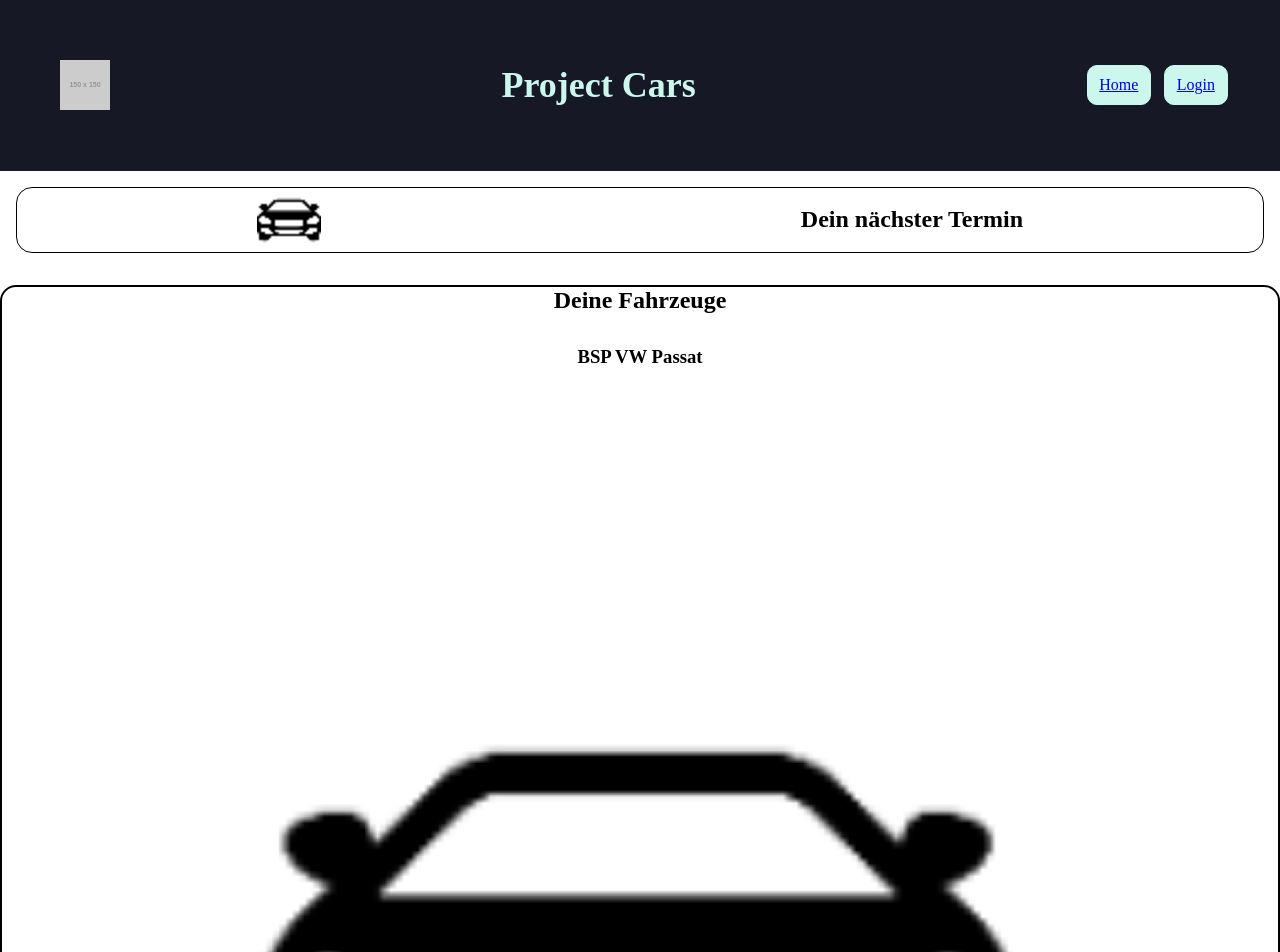
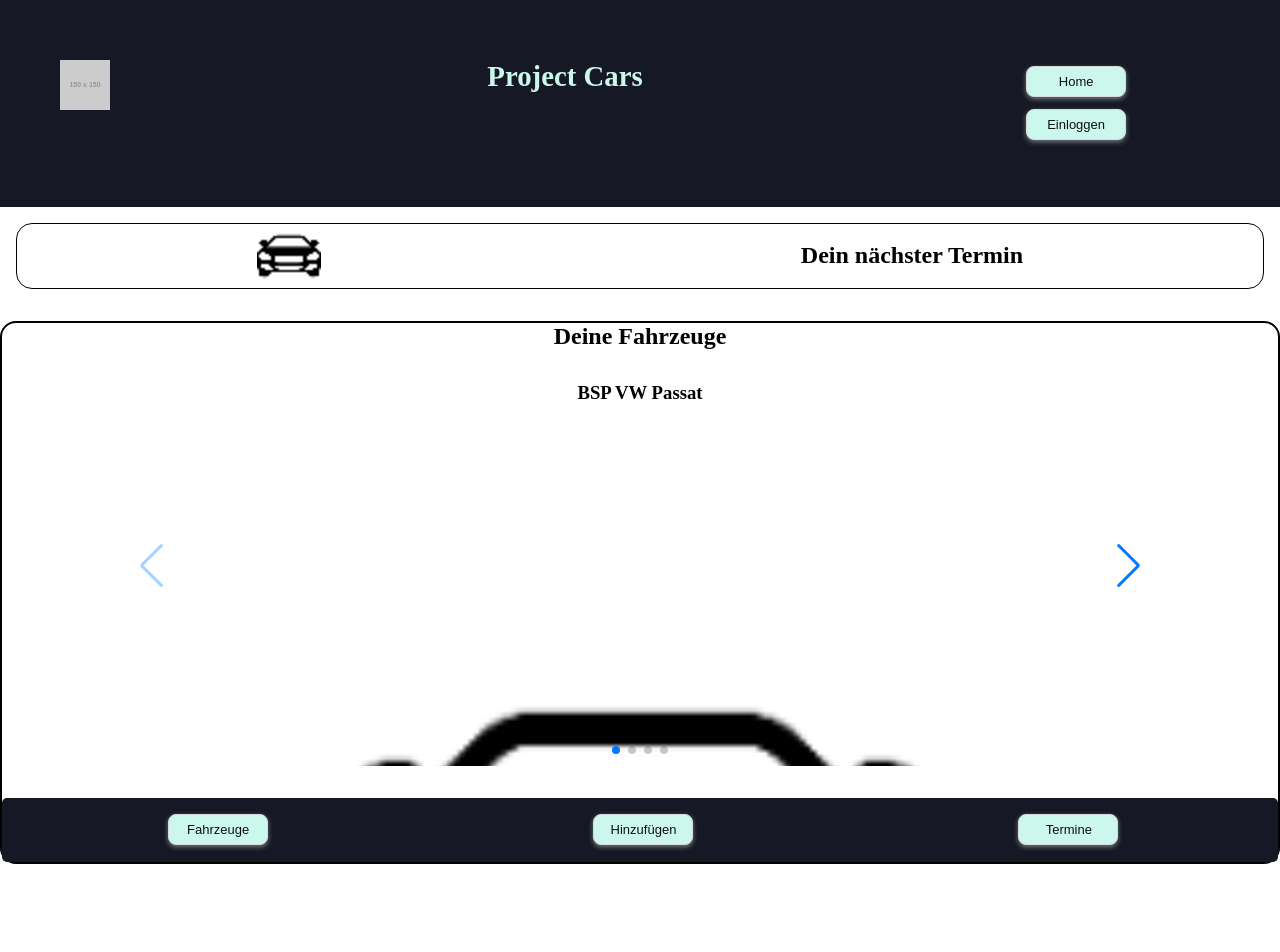
Before and after one commit to xSm1Le/projectcars, a React app: page / in a window 1280 px wide. Shown: the top 952 px of the page. After the commit the page ends 896 px from the top, so only its background shows below. Built offline with nearby package versions, Linux system fonts and the light colour scheme; the HTML template or start-up script is replaced by a standard one.

Commit message:
Buttons Angepasst und gestyled

```diff
--- a/src/components/Pages/addcars.jsx
+++ b/src/components/Pages/addcars.jsx
@@ -1,14 +1,15 @@
 import React from "react";
 import "./addcars.css";
 import { MyVehiclesButtons } from "../reusables/myvehicles";
+import './buttons.css';
 
 export const AddCars = () => {
     return (
         <section>
             <div className="addCarsOverview">
                 <div className="topButtons">
-                    <button>Bild Hinzufügen</button>
-                    <button>Fahrzeug Hinzufügen</button>
+                    <button class="button-13" role="button">Bild Hinzufügen</button>
+                    <button class="button-13" role="button">Fahrzeug Hinzufügen</button>
                 </div>
                 <div>
                     <MyVehiclesButtons />
--- a/src/components/Pages/buttons.css
+++ b/src/components/Pages/buttons.css
@@ -1,6 +1,6 @@
 /* CSS */
 .button-13 {
-  background-color: #fff;
+  background-color: #cbf7ed;
   border: 1px solid #d5d9d9;
   border-radius: 8px;
   box-shadow: rgba(213, 217, 217, .5) 0 2px 5px 0;
--- a/src/components/Pages/landingpage.jsx
+++ b/src/components/Pages/landingpage.jsx
@@ -2,11 +2,26 @@ import React from 'react';
 import { SlideShow } from '../comps/swiper';
 import './landingpage.css';
 import { Link } from 'react-router-dom';
+import { useNavigate } from 'react-router';
 
 
 export const Landingpage = () => {
+    const navigate = useNavigate();
+
+    const navigateToAddcars = () => {
+        navigate('/addcars');
+    };
+
+    const navigateToTermine = () => {
+        navigate('/termine');
+    };
+
+    const navigateToMyCars = () => {
+        navigate('/mycars');
+    };
+
     return (
-        <section>
+        <section className="mainLanding">
             <section className='yourDateLP' >
                 <div className='LPDates'>
                     <img src="../favicon-32x32.png" alt="beispiel auto" />
@@ -18,13 +33,13 @@ export const Landingpage = () => {
                 <SlideShow />
                 <ul className='LPButtons'>
                     <li>
-                        <Link to="/" className='LPButton'>Fahrzeug verwalten</Link>
+                    <button class="button-13" role="button" onClick={navigateToMyCars}>Fahrzeuge</button>
                     </li>
                     <li>
-                        <Link to="/addcars" className='LPButton'>Fahrzeug hinzufügen</Link>
+                    <button class="button-13" role="button" onClick={navigateToAddcars}>Hinzufügen</button>
                     </li>
                     <li>
-                        <Link to="/kalender" className='LPButton'>Termin verwalten</Link>
+                    <button class="button-13" role="button" onClick={navigateToTermine}>Termine</button>
                     </li>
                 </ul>
             </section>
--- a/src/components/Pages/login.css
+++ b/src/components/Pages/login.css
@@ -11,7 +11,7 @@
     flex-direction: column;
     height: 70vh;
     width: 70vw;
-    background-color: #cbf7ed;
+    background-color: #ecededb7;
     border: #00000021;
     border-radius: 4%;
 }
--- a/src/components/Pages/register.css
+++ b/src/components/Pages/register.css
@@ -11,7 +11,7 @@
     flex-direction: column;
     height: 70vh;
     width: 70vw;
-    background-color: #cbf7ed;
+    background-color: #ecededb7;
     border: #00000021;
     border-radius: 4%;
 }
--- a/src/components/Pages/register.jsx
+++ b/src/components/Pages/register.jsx
@@ -1,9 +1,16 @@
 import React from 'react';
 import './register.css';
 import './buttons.css';
+import { useNavigate } from 'react-router';
 
 
 export const Register = () => {
+    const navigate = useNavigate();
+
+    const navigateToLogin = () => {
+        navigate('/login');
+    };
+
     return (
         <section className="registerSection">
             <div className="registerPage">
@@ -22,6 +29,9 @@ export const Register = () => {
                 <div>
                     <button class="button-13" role="button">Registrieren</button>
                 </div>
+                <div>
+                <button class="button-13" role="button" onClick={navigateToLogin}>Abbrechen</button>
+                </div>
             </div>
         </section>
     )
--- a/src/components/comps/swiper.css
+++ b/src/components/comps/swiper.css
@@ -1,6 +1,6 @@
 .swiper {
-    width: 100%;
-    height: 100%;
+    width: 80vw;
+    height: 50vh;
     margin: 1rem 0 2rem 0;
 
 }
--- a/src/components/reusables/nav.css
+++ b/src/components/reusables/nav.css
@@ -2,10 +2,11 @@
     background-color: #161925;
     color: #cbf7ed;
     padding: 10px;
+    width: 100vw;
 }
 
 .PJName {
-    font-size: 1.5em;
+    font-size: 1.2em;
     font-weight: bold;
 }
 
@@ -17,23 +18,7 @@
     margin: 0;
 }
 
-.navbar ul li {
-    display: flex;
-    justify-content: center;
-    align-items: center;
-    margin-right: 10px;
-}
-
 .navbar ul li img {
     height: 50px;
     width: auto;
 }
-
-.navButton {
-    height: 2.5rem;
-    width: 4rem;
-    background-color: #cbf7ed;
-    border: 1px solid #cbf7ed;
-    border-radius: 10px;
-    padding: 0.8rem;
-}
--- a/src/components/reusables/nav.jsx
+++ b/src/components/reusables/nav.jsx
@@ -1,8 +1,20 @@
 import { Link } from 'react-router-dom';
 import './nav.css';
+import '../Pages/buttons.css';
+import { useNavigate } from 'react-router';
 
 
 export const Navbar = () => {
+    const navigate = useNavigate();
+
+    const navigateToHome = () => {
+        navigate('/');
+    };
+
+    const navigateToLogin = () => {
+        navigate('/login');
+    };
+
     return (
         <nav className="navbar">
             <ul>
@@ -15,12 +27,8 @@ export const Navbar = () => {
                     </h1>
                 </li>
                 <li>
-                    <li className="navButton">
-                    <Link to="/">Home</Link>
-                    </li>
-                    <li className="navButton">
-                    <Link to="/login">Login</Link>
-                    </li>
+                    <button class="button-13" role="button" onClick={navigateToHome}>Home</button>
+                    <button class="button-13" role="button" onClick={navigateToLogin}>Einloggen</button>
                 </li>
             </ul>
         </nav>
```
Also changed, not shown: src/components/Pages/landingpage.css (line endings or trailing spaces).
